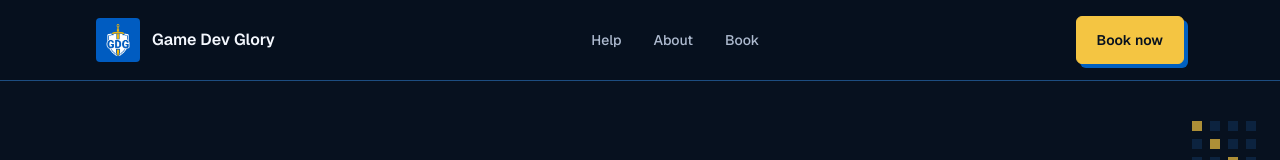
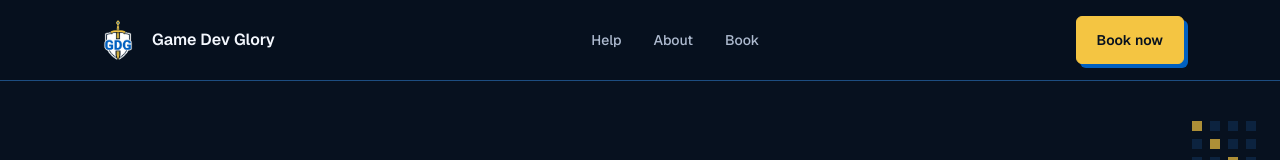
Before and after one commit to plotteldev/game-dev-glory, a Next.js app: page / in a window 1280 px wide. Shown: the top 160 px of the page. Built offline with nearby package versions, Linux system fonts and the light colour scheme; no server answers.

Commit message:
Update logo mark for dark header

```diff
--- a/src/components/site-footer.tsx
+++ b/src/components/site-footer.tsx
@@ -6,11 +6,11 @@ export function SiteFooter() {
       <div className="mx-auto flex max-w-6xl flex-col gap-4 text-sm text-muted sm:flex-row sm:items-center sm:justify-between">
         <div className="flex items-center gap-3">
           <Image
-            src="/logo.jpg"
+            src="/logo-mark.png"
             alt="Game Dev Glory logo"
             width={36}
             height={36}
-            className="h-9 w-9 rounded object-cover"
+            className="h-9 w-9 object-contain"
           />
           <span className="font-medium text-foreground">Game Dev Glory</span>
         </div>
--- a/src/components/site-header.tsx
+++ b/src/components/site-header.tsx
@@ -13,11 +13,11 @@ export function SiteHeader() {
       <div className="mx-auto flex max-w-6xl items-center justify-between gap-4 px-5 py-4 sm:px-6 lg:px-8">
         <a className="flex items-center gap-3" href="#top" aria-label="Game Dev Glory home">
           <Image
-            src="/logo.jpg"
+            src="/logo-mark.png"
             alt="Game Dev Glory logo"
             width={44}
             height={44}
-            className="h-11 w-11 rounded object-cover"
+            className="h-11 w-11 object-contain"
             priority
           />
           <span className="text-base font-semibold text-foreground">Game Dev Glory</span>
```
Also changed, not shown: public/logo-mark.png (added).
